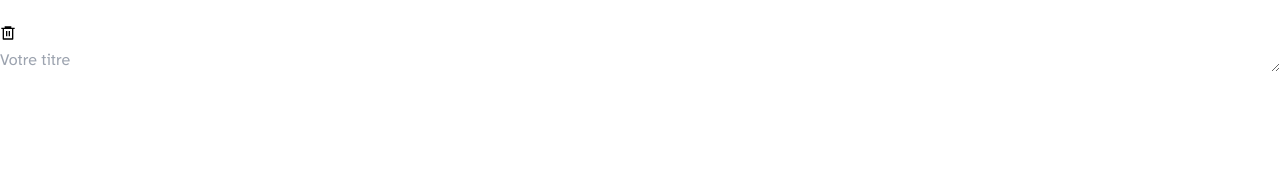
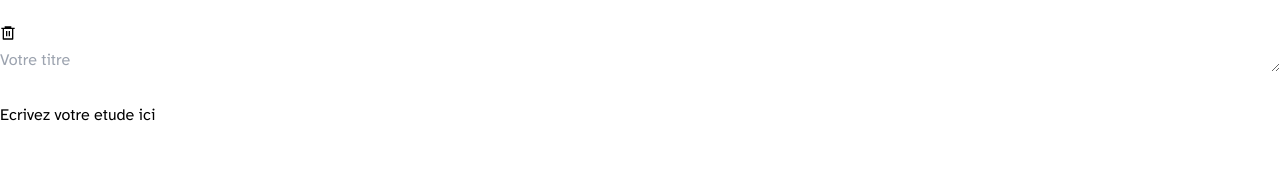
Before and after one commit to junior-boop/note_app, a React (Vite) app: page /1 in a window 1280 px wide. Shown: the top 177 px of the page. Built offline with nearby package versions, Linux system fonts and the light colour scheme.

Commit message:
Primise TextEditor

```diff
--- /dev/null
+++ b/src/component/contentEditable.jsx
@@ -0,0 +1,30 @@
+import { useEffect, useState } from "react"
+
+export default function ContentEditable(){
+    const [lenght, setLength] = useState(0)
+    const handleChange= (e) => {
+        const target = e.target
+        const children = e.target.children
+        console.dir(target.children)
+        if(target.children.length === 0){
+            target.innerHTML = `<p class='text-base' ><br/></p>`
+        }
+
+        setLength(children[0].innerText.length)
+
+    }
+
+    useEffect(() => {
+        console.log(lenght)
+    })
+    return(
+        <div className="px-6 relative">
+            <div className="relative z-[2] outline-none" contentEditable = {true} onInput={handleChange} suppressContentEditableWarning={true}>
+                <p className="text-base">
+                    <br/>
+                </p>
+            </div>
+            <span className={`absolute top-0 z-0 text-slate-400 transition-none duration-100 ${lenght < 2 ? "opacity-100" : "opacity-0"}`}> Ecrivez votre etude ici</span>
+        </div>
+    )
+}
--- a/src/pages/editor.jsx
+++ b/src/pages/editor.jsx
@@ -4,6 +4,7 @@ import TextArea from "../component/textarea";
 import { setData } from "../database";
 import { useEffect, useState } from "react";
 import { useAppDatabase } from "../databse-store";
+import ContentEditable from "../component/contentEditable";
 
 
 const createdAt = {
@@ -49,6 +50,7 @@ export default function Editor(){
             <PageHeader pinBtn={handlePin} />
             <div className="flex-1">
                 <TextArea onChange={handleChange} />
+                <ContentEditable />
             </div>
         </div>
     )
```
